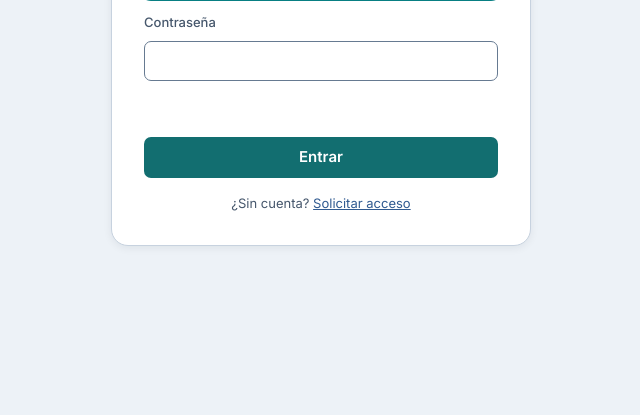
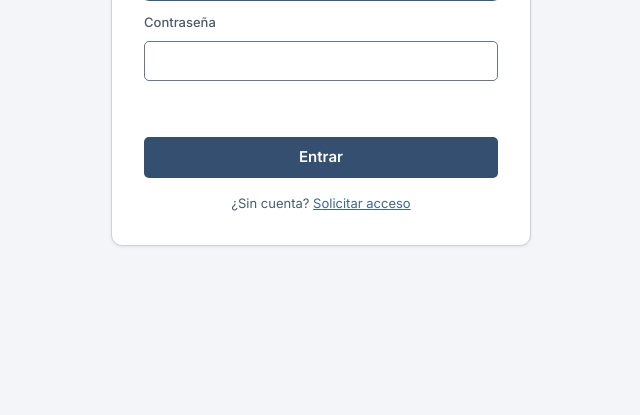
Before and after one commit to Marbi8891/NEXARO-PERSONAL-AI-, a plain HTML site: page frontend/index.html in a window 1280 px wide. Shown: the part 385-800 px from the top of the page, without its empty margins (319-959 px from the left). Drawn offline with Linux system fonts and the light colour scheme; no server answers.

Commit message:
feat(brand): adopt NEXARO enterprise identity

```diff
--- a/frontend/css/tokens.css
+++ b/frontend/css/tokens.css
@@ -1,4 +1,4 @@
-/* NEXARO brand system — Deep navy, electric teal, quiet indigo. */
+/* NEXARO Enterprise design tokens — conservative enterprise software palette. */
 @font-face {
   font-family: "Inter";
   src: url("/fonts/inter-latin-wght-normal.woff2") format("woff2");
@@ -10,48 +10,48 @@
 :root {
   color-scheme: light dark;
 
-  /* Surfaces */
-  --bg: light-dark(#edf2f7, #0b1220);
-  --panel: light-dark(#ffffff, #111d2d);
-  --panel-2: light-dark(#e3eaf2, #17263a);
-  --border: light-dark(#c7d2df, #26384e);
-  --border-input: light-dark(#667a91, #7188a5);
+  /* Neutral surfaces */
+  --bg: light-dark(#f3f5f8, #101a2b);
+  --panel: light-dark(#ffffff, #172438);
+  --panel-2: light-dark(#e9edf2, #202f43);
+  --border: light-dark(#cbd3dd, #344459);
+  --border-input: light-dark(#68788b, #8191a5);
 
-  /* Text */
-  --text: light-dark(#101b2b, #edf3fa);
-  --muted: light-dark(#46576c, #a6b5c8);
+  /* Typography */
+  --text: light-dark(#172334, #edf1f6);
+  --muted: light-dark(#4c5b6d, #aeb9c7);
 
-  /* NEXARO actions */
-  --primary: light-dark(#126e70, #63d5d0);
-  --primary-hover: light-dark(#0c5a5c, #83e3de);
-  --primary-text: light-dark(#ffffff, #081622);
-  --accent: light-dark(#315b91, #8aa7e8);
-  --focus: light-dark(#087f83, #63d5d0);
+  /* Corporate actions */
+  --primary: light-dark(#344f70, #91a8c4);
+  --primary-hover: light-dark(#293f5c, #adbed2);
+  --primary-text: light-dark(#ffffff, #101a2b);
+  --accent: light-dark(#43658e, #a0b5ce);
+  --focus: light-dark(#315e91, #a0bddd);
 
-  /* Persistent dark navigation */
-  --sidebar: light-dark(#0b1220, #070d17);
-  --sidebar-text: #edf3fa;
-  --sidebar-muted: #9aacc2;
-  --sidebar-active: light-dark(#1a2c43, #17283e);
-  --sidebar-border: light-dark(#26384e, #1b2b40);
+  /* Navigation shell */
+  --sidebar: light-dark(#101a2b, #0b1422);
+  --sidebar-text: #edf1f6;
+  --sidebar-muted: #b2bdca;
+  --sidebar-active: light-dark(#26384f, #1d2c40);
+  --sidebar-border: light-dark(#344459, #29394e);
 
-  /* State */
-  --ok: light-dark(#126a4a, #64d6a5);
-  --ok-bg: light-dark(#e1f4eb, #102e26);
-  --warn: light-dark(#805000, #e8bc69);
-  --warn-bg: light-dark(#fff3dc, #35290f);
-  --danger: light-dark(#ae302b, #ffaaa4);
-  --danger-bg: light-dark(#fce9e7, #3a1c20);
-  --info-bg: light-dark(#e5edf8, #1b2c44);
+  /* State semantics */
+  --ok: light-dark(#176747, #71c5a0);
+  --ok-bg: light-dark(#e5f3ec, #16372d);
+  --warn: light-dark(#79500b, #e5bd70);
+  --warn-bg: light-dark(#fbf2df, #3a2e18);
+  --danger: light-dark(#a52c31, #ef9da0);
+  --danger-bg: light-dark(#f9e9e9, #3c2027);
+  --info-bg: light-dark(#e8eef5, #26364a);
 
-  /* Product accents: small markers, never large colour blocks */
-  --module-personal-ai: light-dark(#087f83, #63d5d0);
-  --module-finance: light-dark(#167a69, #70d2b3);
-  --module-business: light-dark(#5266b8, #9ba9f5);
-  --module-security: light-dark(#a34a54, #f0a0aa);
-  --module-developer: light-dark(#647b37, #b9d77e);
+  /* Product family accents: restrained and semantic */
+  --module-personal-ai: light-dark(#43658e, #a0b5ce);
+  --module-finance: light-dark(#36766b, #81b8ad);
+  --module-business: light-dark(#5b6388, #a8afd0);
+  --module-security: light-dark(#9a5156, #d5a0a3);
+  --module-developer: light-dark(#687b50, #b0c194);
 
-  /* Type */
+  /* Type scale */
   --font: "Inter", system-ui, -apple-system, "Segoe UI", Roboto, sans-serif;
   --font-mono: ui-monospace, SFMono-Regular, Menlo, Consolas, monospace;
   --fs-xs: 0.75rem;
@@ -61,18 +61,18 @@
   --fs-xl: 1.5rem;
   --fs-2xl: 2rem;
 
-  /* Space, shape and elevation */
+  /* Spacing and shape */
   --space-1: 0.25rem;
   --space-2: 0.5rem;
   --space-3: 0.75rem;
   --space-4: 1rem;
   --space-5: 1.5rem;
   --space-6: 2rem;
-  --radius-sm: 7px;
-  --radius: 12px;
-  --radius-lg: 17px;
-  --scrim: rgb(3 9 17 / 65%);
-  --shadow: 0 2px 8px light-dark(rgb(15 31 49 / 7%), rgb(0 0 0 / 30%));
+  --radius-sm: 5px;
+  --radius: 8px;
+  --radius-lg: 11px;
+  --scrim: rgb(5 12 22 / 62%);
+  --shadow: 0 1px 3px light-dark(rgb(16 26 43 / 8%), rgb(0 0 0 / 24%));
 }
 
 :root[data-theme="light"] { color-scheme: light; }
```
